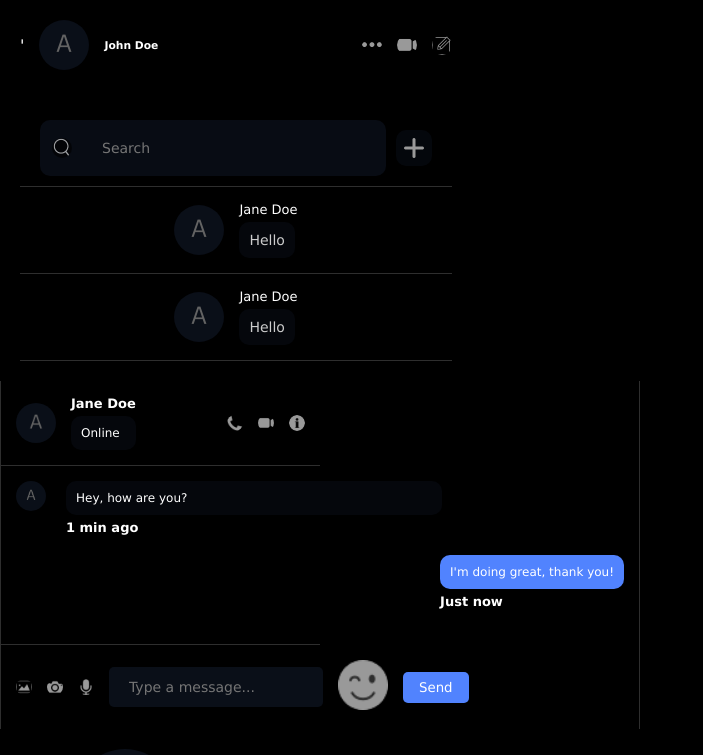
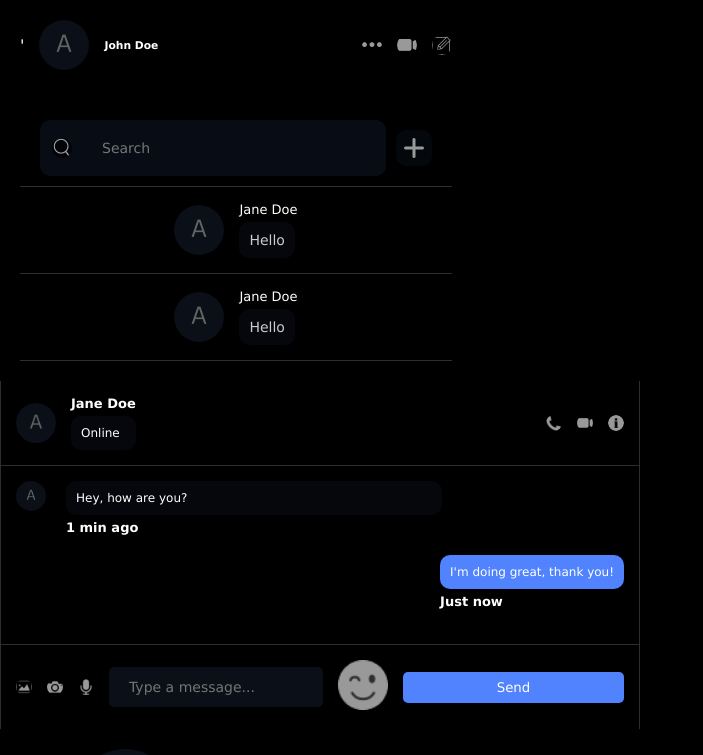
Before and after one commit to Bhagyapatel2024/chat, a React (Vite) app: page / in a window 1280 px wide. Shown: the top 755 px of the page, without its empty margins (0-703 px from the left). Built offline with nearby package versions, Linux system fonts and the light colour scheme.

Commit message:
Update chat.css

```diff
--- a/src/components/chat/chat.css
+++ b/src/components/chat/chat.css
@@ -14,7 +14,7 @@
   align-items: center;
   justify-content: space-between;
   border-bottom: 1px solid #dddddd35;
-   width:50%;
+
 }
 
 .user {
@@ -119,7 +119,7 @@
   border-top: 1px solid #dddddd35;
   gap: 15px;
   margin-top: auto;
-   width:50%;
+
 }
 
 .bottom .icons {
```
